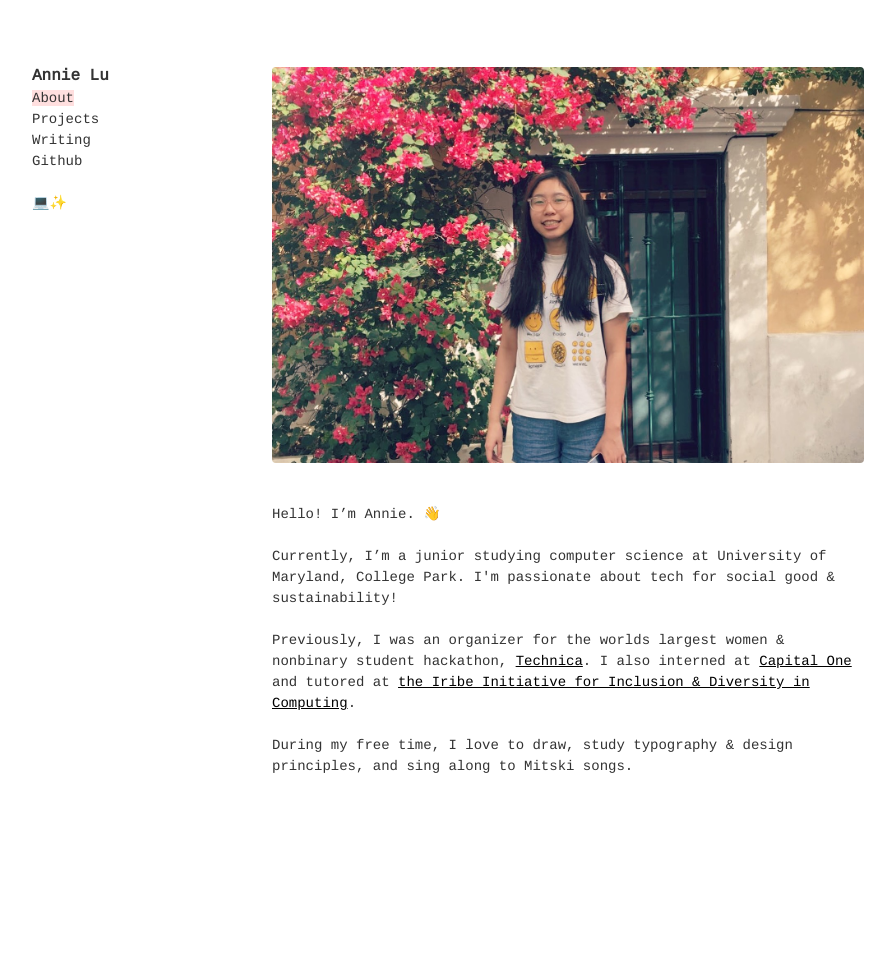
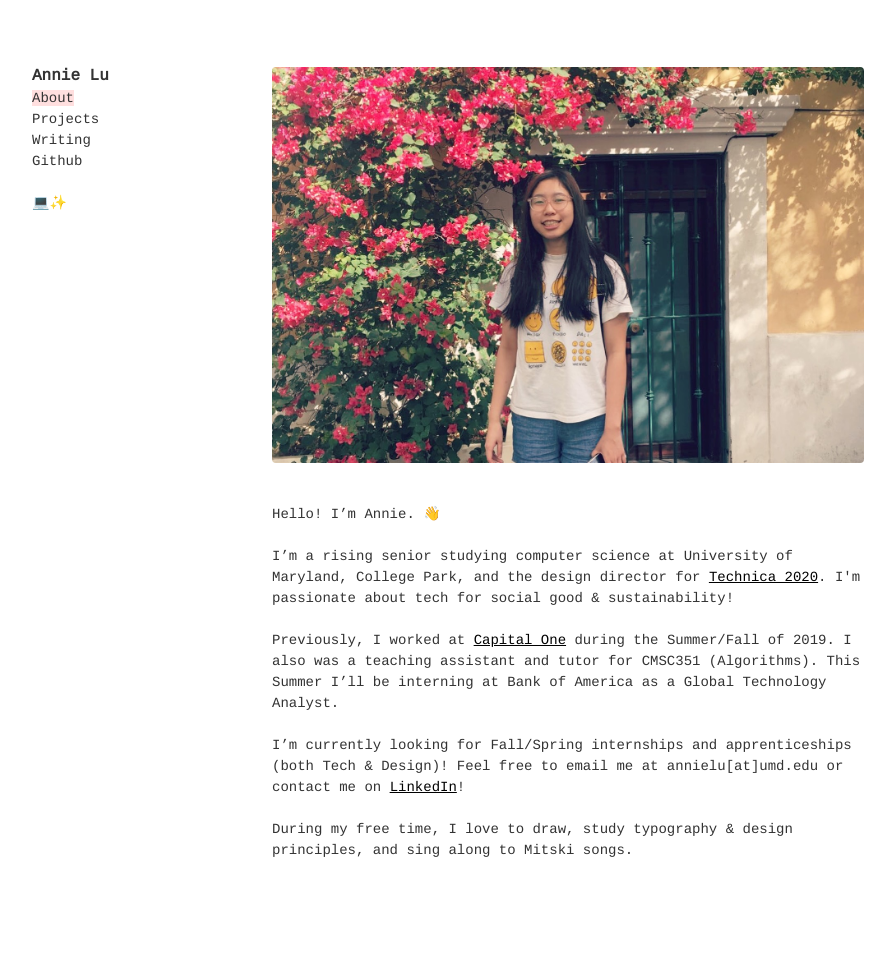
Before and after one commit to annie-lu/annie-lu.github.io, a Jekyll site: the page built from index.html, in a window 1280 px wide. Shown: the whole page, without its empty margins (96-991 px from the left). Built offline with Jekyll 4.4.1, drawn with Linux system fonts in a browser that asks for light colours; before the commit the page ends 900 px from its top, so only the background shows below that.

Commit message:
Update index.html

```diff
--- a/index.html
+++ b/index.html
@@ -8,17 +8,17 @@
   <img src="images/annie.jpg" class="w-100 br2" alt="annie smiling">
   <p class="f6 lh-copy dark-gray">
     <br/>
-   Hello! I’m Annie. 👋<br/> <br/>
 
+      Hello! I’m Annie. 👋<br/> <br/>
 
-Currently, I’m a junior studying computer science at University of Maryland, College Park. I'm passionate about tech for social good & sustainability!
-    <br/> <br/>
-      Previously, I was an organizer for the worlds largest women & nonbinary student hackathon, <a href="https://gotechnica.org" class="link underline black bg-animate hover-bg-washed-red">Technica</a>.
-      I also interned at <a href="https://medium.com/capital-one-tech/capital-one-unveils-new-technology-incubator-at-the-university-of-maryland-to-foster-ai-and-machine-72daa86aad2b" class="link underline black bg-animate hover-bg-washed-red">Capital One</a> and tutored at <a href="https://mcwic.cs.umd.edu/inclusion" class="link underline black bg-animate hover-bg-washed-red">the Iribe Initiative for Inclusion & Diversity in Computing</a>.
+I’m a rising senior studying computer science at University of Maryland, College Park, and the design director for <a href="https://gotechnica.org" class="link underline black bg-animate hover-bg-washed-red">Technica 2020</a>. I'm passionate about tech for social good & sustainability!
 <br/> <br/>
+Previously, I worked at <a href="https://medium.com/capital-one-tech/capital-one-unveils-new-technology-incubator-at-the-university-of-maryland-to-foster-ai-and-machine-72daa86aad2b" class="link underline black bg-animate hover-bg-washed-red">Capital One</a> during the Summer/Fall of 2019. I also was a teaching assistant and tutor for CMSC351 (Algorithms). This Summer I’ll be interning at Bank of America as a Global Technology Analyst.
+<br/> <br/>
+I’m currently looking for Fall/Spring internships and apprenticeships (both Tech & Design)! Feel free to email me at annielu[at]umd.edu or contact me on <a href="https://www.linkedin.com/in/annielu2/"  class="link underline black bg-animate hover-bg-washed-red">LinkedIn</a>!
+<br/> <br/>
+During my free time, I love to draw, study typography & design principles, and sing along to Mitski songs.
 
-During my free time, I love to draw, study typography & design principles, and sing along to Mitski songs.
-      <br/> <br/>
 </p>
  </article>
 </div>
```
